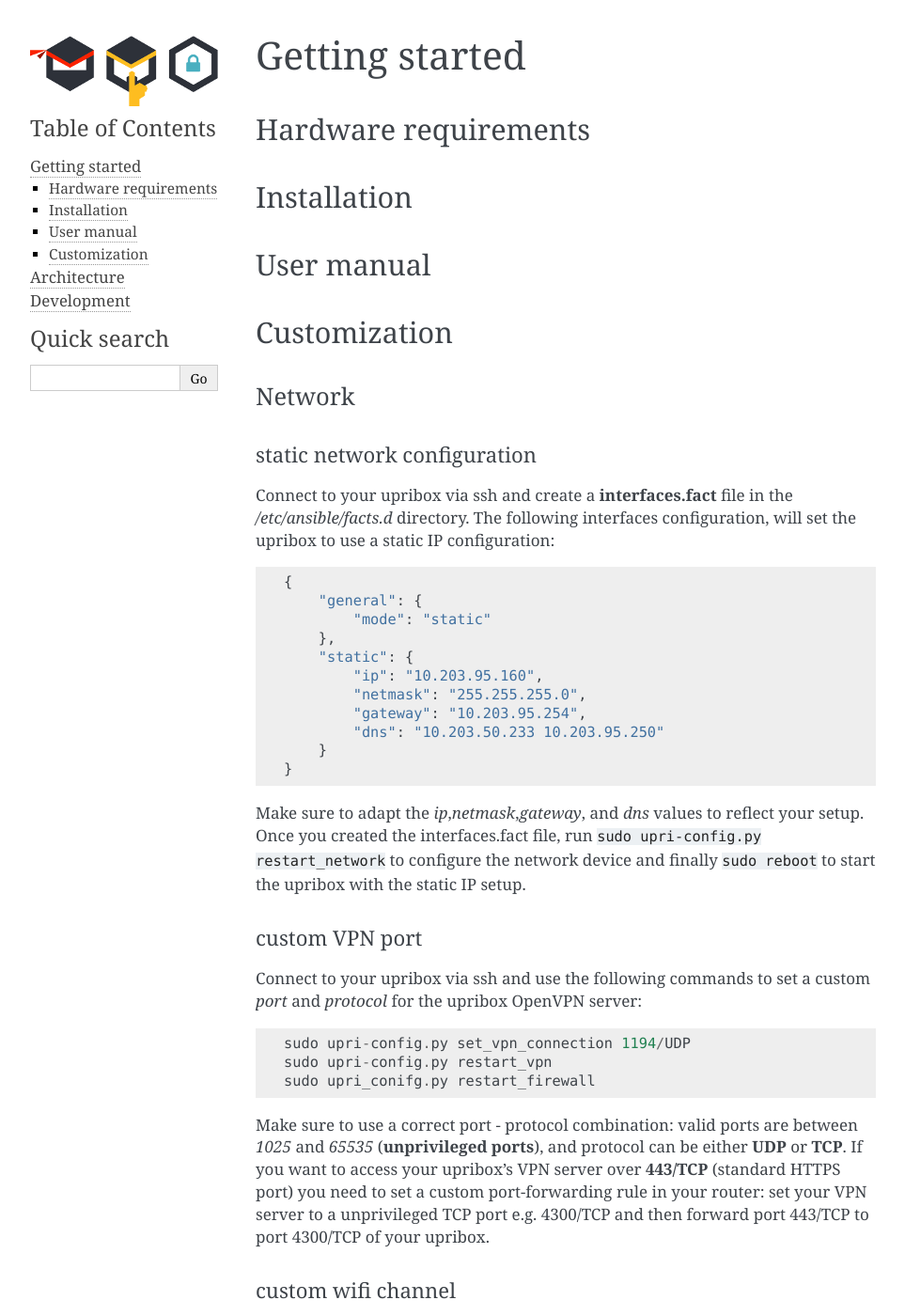
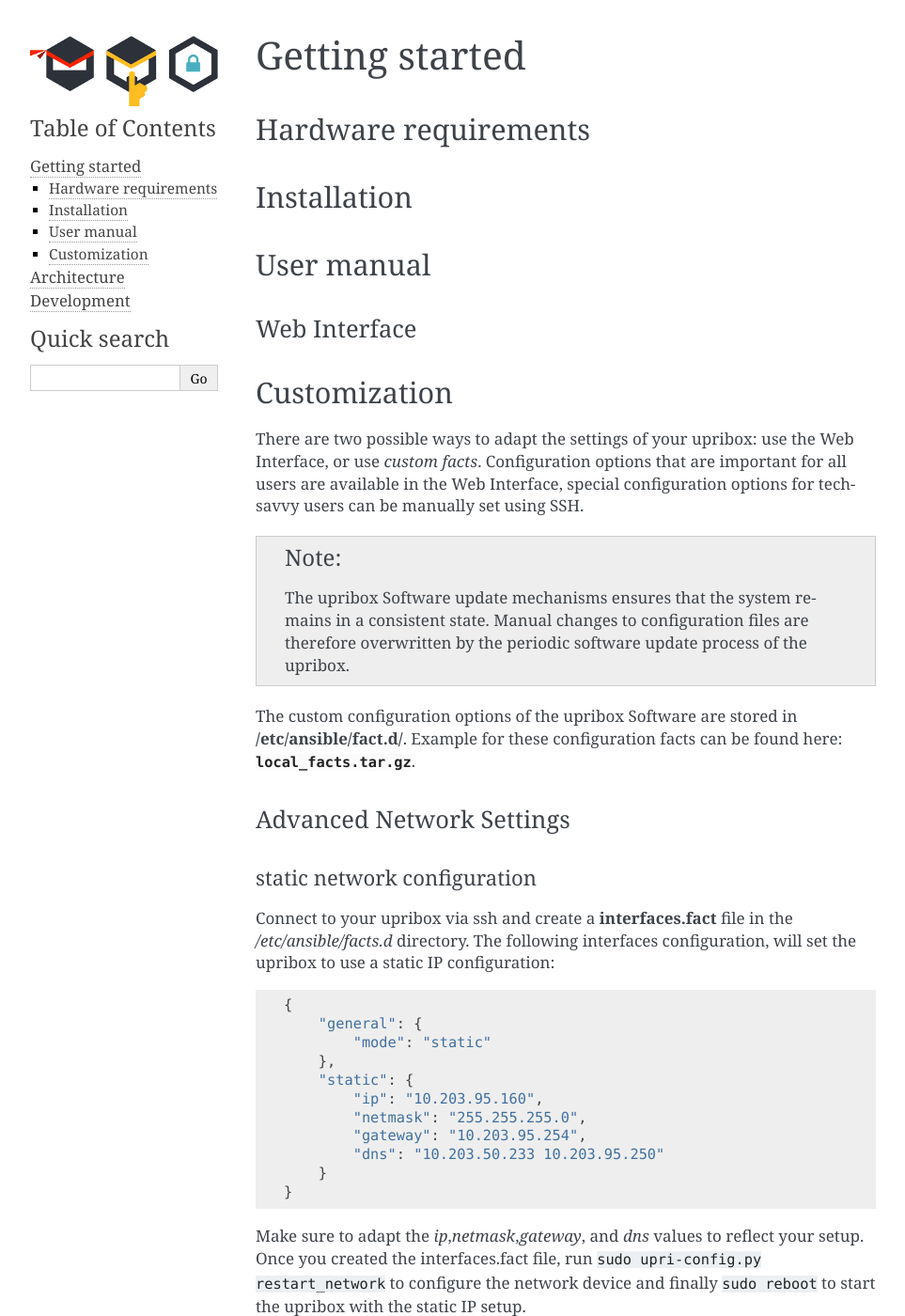
Before and after one commit to usableprivacy/upribox, a Sphinx documentation site: the page built from docs/source/intro.rst, in a window 1280 px wide and 1400 px high. Shown: the whole window at 94% size, without its empty margins (148-1111 px from the left). Built offline with Sphinx 7.4.7, drawn with Linux system fonts in a browser that asks for light colours; some of the changed text lies outside the part shown.

Commit message:
moved local facts samples to documentation

```diff
--- a/docs/source/index.rst
+++ b/docs/source/index.rst
@@ -10,7 +10,7 @@
  * Transparent adblocking + Tor network (ninja wifi)
  * OpenVPN server for privacy on the road
 
-.. note:: The documentation of the upribox project is still `in progress <https://github.com/usableprivacy/upribox/issues/37/>`_.
+.. warning:: The documentation of the upribox project is still `in progress <https://github.com/usableprivacy/upribox/issues/37/>`_.
 
 .. toctree::
    :maxdepth: 2
--- a/docs/source/intro.rst
+++ b/docs/source/intro.rst
@@ -11,14 +11,29 @@
 User manual
 ===========
 
+Web Interface
+-------------
+
+
 Customization
 =============
 
-Network
-_______
+There are two possible ways to adapt the settings of your upribox: use the Web Interface, or use *custom facts*. Configuration options
+that are important for all users are available in the Web Interface, special configuration options for tech-savvy users can be manually
+set using SSH.
+
+.. note::
+    The upribox Software update mechanisms ensures that the system remains in a consistent state. Manual changes to configuration files
+    are therefore overwritten by the periodic software update process of the upribox.
+
+The custom configuration options of the upribox Software are stored in **/etc/ansible/fact.d/**. Example for these configuration
+facts can be found here: :download:`local_facts.tar.gz <examples/local_facts.tar.gz>`.
+
+Advanced Network Settings
+-------------------------
 
 static network configuration
-****************************
+^^^^^^^^^^^^^^^^^^^^^^^^^^^^
 
 Connect to your upribox via ssh and create a **interfaces.fact** file in
 the */etc/ansible/facts.d* directory. The following interfaces
@@ -66,7 +81,7 @@
 port 4300/TCP of your upribox.
 
 custom wifi channel
-*******************
+-------------------
 
 Connect to your upribox via ssh and use the
 following commands to set a custom *channel* for the upribox
@@ -79,8 +94,8 @@
 
 Valid WiFi channels are numbers between 1 and 10.
 
-de/activate wifi
-****************
+de/activate WiFi
+----------------
 
 If you have SSH enabled you can connect to your upribox and deactivate both, Ninja and Silent WiFi:
 
```
Also changed, not shown: other parts of docs/source/intro.rst (+2 -2 lines), 11 other files.
